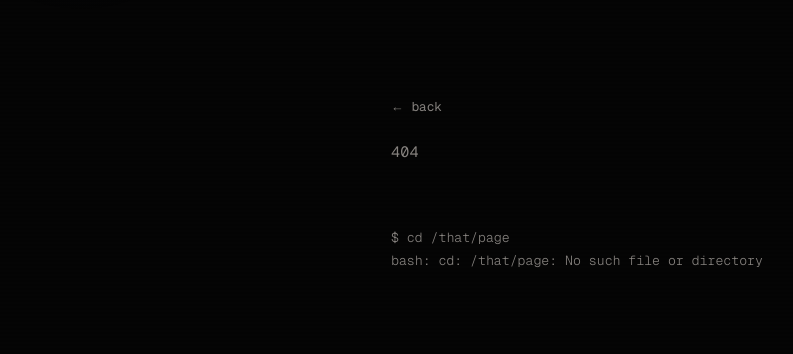
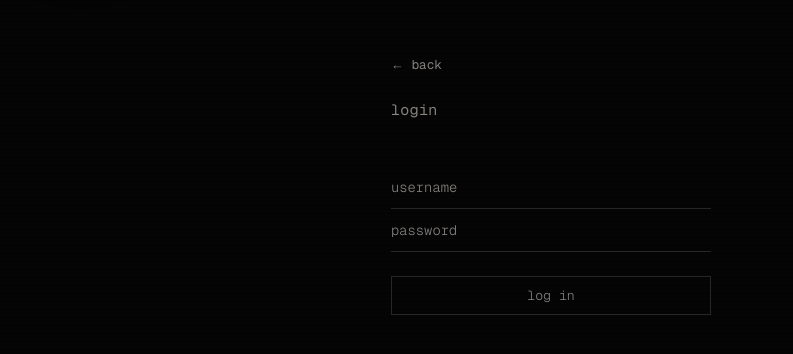
Before and after one commit to joshiakshit/portfolio, a Next.js app: page /login in a window 1280 px wide. Before the commit this address had no page. Shown: the part 216-570 px from the top of the page, without its empty margins (9-802 px from the left). Built offline with nearby package versions, Linux system fonts and the light colour scheme.

Commit message:
creating a login system

```diff
--- /dev/null
+++ b/app/api/login/route.ts
@@ -0,0 +1,43 @@
+// app/api/login/route.ts
+import { NextRequest, NextResponse } from 'next/server';
+import bcrypt from 'bcrypt';
+import pool from '@/lib/db';
+
+export async function POST(req: NextRequest) {
+  const { username, password } = await req.json();
+
+  if (!username || !password) {
+    return NextResponse.json({ error: 'username and password required' }, { status: 400 });
+  }
+
+  const result = await pool.query('SELECT id, password_hash FROM users WHERE username = $1', [username]);
+  const user = result.rows[0];
+
+  if (!user) {
+    return NextResponse.json({ error: 'invalid credentials' }, { status: 401 });
+  }
+
+  const valid = await bcrypt.compare(password, user.password_hash);
+  if (!valid) {
+    return NextResponse.json({ error: 'invalid credentials' }, { status: 401 });
+  }
+
+  const expiresAt = new Date(Date.now() + 7 * 24 * 60 * 60 * 1000); // 7 days
+
+  const session = await pool.query(
+    'INSERT INTO sessions (user_id, expires_at) VALUES ($1, $2) RETURNING id',
+    [user.id, expiresAt]
+  );
+  const sessionId = session.rows[0].id;
+
+  const res = NextResponse.json({ success: true }, { status: 200 });
+  res.cookies.set('session_id', sessionId, {
+    httpOnly: true,
+    secure: true,
+    sameSite: 'lax',
+    expires: expiresAt,
+    path: '/',
+  });
+
+  return res;
+}
--- /dev/null
+++ b/app/api/signup/route.ts
@@ -0,0 +1,26 @@
+// app/api/signup/route.ts
+import { NextRequest, NextResponse } from 'next/server';
+import bcrypt from 'bcrypt';
+import pool from '@/lib/db';
+
+export async function POST(req: NextRequest) {
+  const { username, password } = await req.json();
+
+  if (!username || !password) {
+    return NextResponse.json({ error: 'username and password required' }, { status: 400 });
+  }
+
+  const existing = await pool.query('SELECT id FROM users WHERE username = $1', [username]);
+  if (existing.rows.length > 0) {
+    return NextResponse.json({ error: 'username already taken' }, { status: 409 });
+  }
+
+  const passwordHash = await bcrypt.hash(password, 12);
+
+  await pool.query(
+    'INSERT INTO users (username, password_hash) VALUES ($1, $2)',
+    [username, passwordHash]
+  );
+
+  return NextResponse.json({ success: true }, { status: 201 });
+}
--- a/app/globals.css
+++ b/app/globals.css
@@ -43,6 +43,10 @@ body::after {
   content: ''; position: fixed; top: -100px; left: -80px;
   width: 340px; height: 340px; pointer-events: none; z-index: 0;
   background: radial-gradient(ellipse at center, rgba(20,40,80,0.22) 0%, transparent 65%);
+}
+
+header img{
+  height: 20px; width: 20px; position:fixed; top: 30px; right: 60px;
 }
 
 main {
@@ -103,6 +107,48 @@ nav a:hover::after { width: 100%; }
 .project-list .proj-arrow { font-size:.88rem; color: var(--dim); flex-shrink:0; transition: color .15s, transform .15s; }
 .project-list a:hover .proj-arrow { color:#00e5cc; transform: translate(2px,-1px); }
 
+.login-header { margin-bottom: 2.4rem; }
+.login-header .back { display:inline-block; color: var(--muted); text-decoration:none; font-size:.85rem; margin-bottom:1.6rem; transition: color .15s; }
+.login-header .back:hover { color: var(--fg); }
+.login-header h1 { font-size: 1rem; font-weight: 400; color: var(--muted); }
+
+.login-form { display: flex; flex-direction: column; gap: 0; max-width: 320px; }
+
+.login-form input {
+  background: transparent;
+  border: none;
+  border-bottom: 1px solid var(--dim);
+  color: var(--fg);
+  font-family: var(--font);
+  font-size: .92rem;
+  font-weight: 300;
+  padding: 12px 0;
+  outline: none;
+  transition: border-color .15s ease;
+}
+.login-form input::placeholder { color: var(--muted); }
+.login-form input:focus { border-color: #00e5cc; }
+
+.login-form button {
+  margin-top: 1.6rem;
+  background: transparent;
+  border: 1px solid var(--dim);
+  color: var(--muted);
+  font-family: var(--font);
+  font-size: .88rem;
+  font-weight: 300;
+  padding: 10px 0;
+  cursor: pointer;
+  transition: color .15s ease, border-color .15s ease;
+}
+.login-form button:hover { color: var(--fg); border-color: #00e5cc; }
+
+.login-form .error {
+  font-size: .8rem;
+  color: #e85d5d;
+  margin-top: 1rem;
+}
+
 .post-date { font-size:.82rem; color: var(--muted); font-weight:300; margin-bottom:2.8rem; letter-spacing:.02em; }
 .post-body { max-width:600px; color: var(--accent); line-height:1.8; }
 .post-body h1, .post-body h2 { font-size:1rem; font-weight:500; color: var(--fg); margin:2.4rem 0 .8rem; }
--- /dev/null
+++ b/app/login/page.tsx
@@ -0,0 +1,57 @@
+// app/login/page.tsx
+'use client';
+
+import { useState } from 'react';
+import Link from 'next/link';
+import { useRouter } from 'next/navigation';
+
+export default function Login() {
+  const [username, setUsername] = useState('');
+  const [password, setPassword] = useState('');
+  const router = useRouter();
+  const [error, setError] = useState('');
+
+  async function handleSubmit(e: React.FormEvent) {
+  e.preventDefault();
+  setError('');
+
+  const res = await fetch('/api/login', {
+    method: 'POST',
+    headers: { 'Content-Type': 'application/json' },
+    body: JSON.stringify({ username, password }),
+  });
+
+  if (!res.ok) {
+    setError('invalid credentials');
+    return;
+  }
+
+  router.push('/');
+}
+
+  return (
+    <main>
+      <div className="login-header">
+        <Link href="/" className="back">← back</Link>
+        <h1>login</h1>
+      </div>
+
+      <form className="login-form" onSubmit={handleSubmit}>
+        <input
+          type="text"
+          placeholder="username"
+          value={username}
+          onChange={(e) => setUsername(e.target.value)}
+        />
+        <input
+          type="password"
+          placeholder="password"
+          value={password}
+          onChange={(e) => setPassword(e.target.value)}
+        />
+        {error && <p className="error">invalid credentials</p>}
+        <button type="submit">log in</button>
+      </form>
+    </main>
+  );
+}
--- a/app/page.tsx
+++ b/app/page.tsx
@@ -5,6 +5,9 @@ export default function Home() {
   return (
     <>
       <LandingLock />
+      <header>
+        <Link href="/login"><img src="./profile.svg" alt="Profile" /></Link>
+      </header>
       <main>
         <h1>ash<span className="cursor" /></h1>
         <p className="tagline">builds stuff</p>
--- /dev/null
+++ b/lib/db.ts
@@ -0,0 +1,8 @@
+// lib/db.ts
+import { Pool } from 'pg';
+
+const pool = new Pool({
+  connectionString: process.env.DATABASE_URL,
+});
+
+export default pool;
```
Also changed, not shown: package.json (+5 -2 lines), public/profile.svg (added), 1 other file (tests, documents, lock files or other folders).
